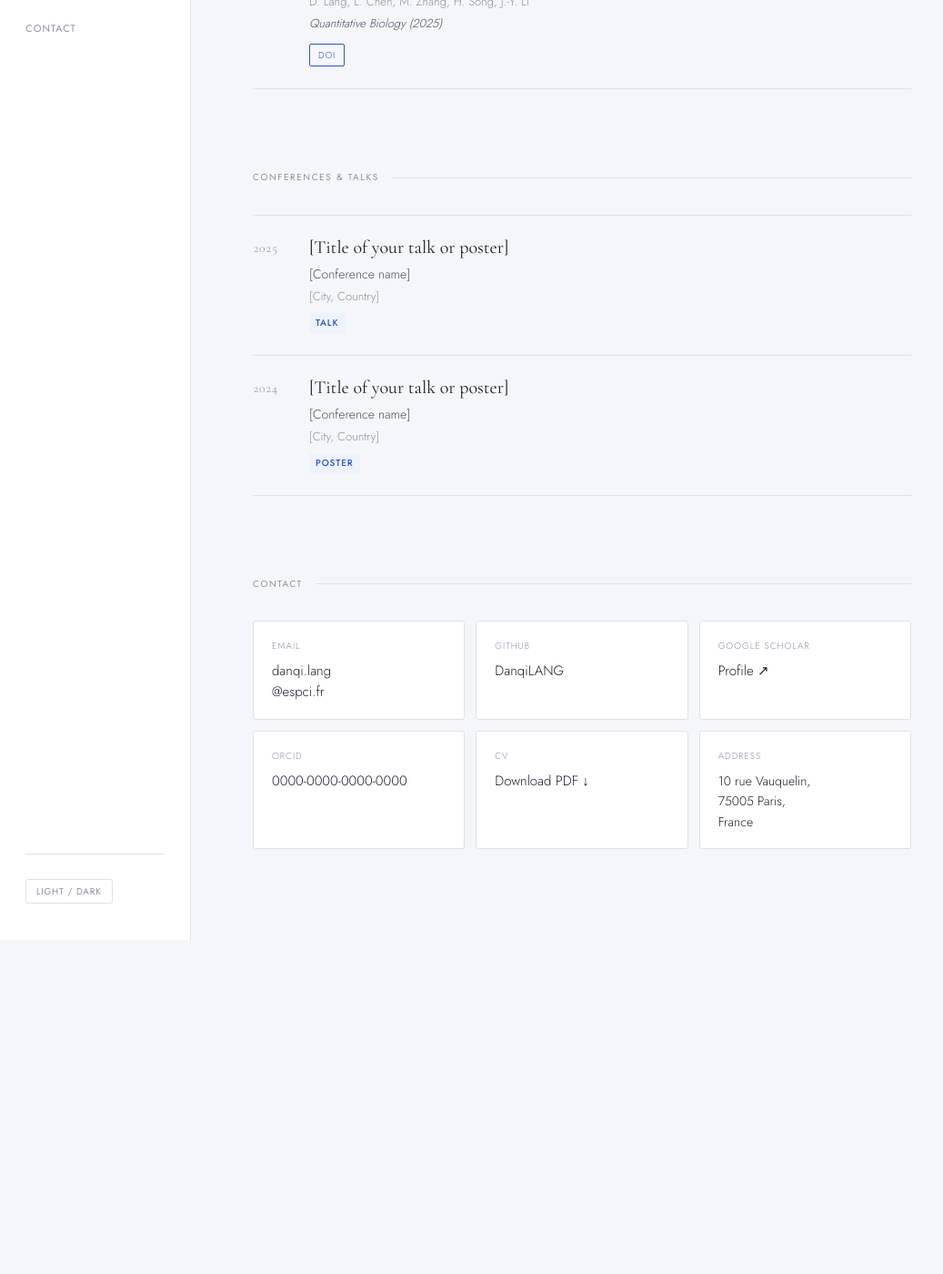
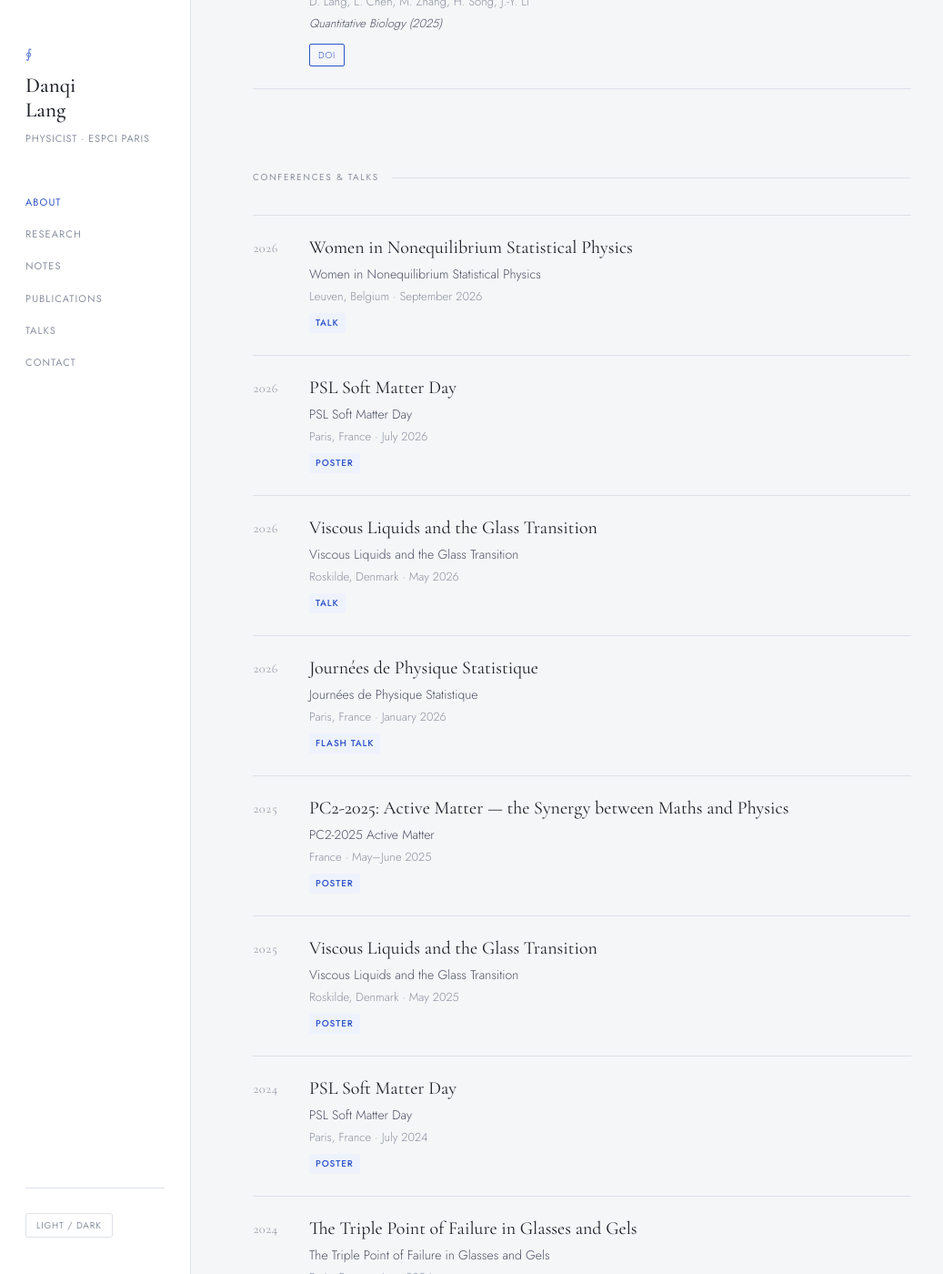
Before and after one commit to DanqiLANG/DanqiLANG.github.io, a Jekyll site: the page built from index.md, in a window 1280 px wide and 1400 px high, scrolled down 4153 px. Shown: the whole window at 91% size, without its empty margins (0-1037 px from the left). Built offline with Jekyll 4.4.1, drawn with Linux system fonts in a browser that asks for light colours; before the commit the page ends 5186 px from its top, so only the background shows below that; some of the changed text lies outside the part shown.

Commit message:
small modifications

```diff
--- a/index.md
+++ b/index.md
@@ -13,13 +13,8 @@ title: Danqi Lang
 <p class="section-label">About</p>
 <div class="about-grid">
   <div class="photo-wrap">
-    <img src="photo.jpeg" alt="Danqi LANG">
-      <svg width="16" height="16" viewBox="0 0 12 12" fill="none" stroke="currentColor" stroke-width="1">
-        <circle cx="12" cy="8" r="4"/>
-        <path d="M4 20c0-4 3.6-7 8-7s8 3 8 7"/>
-      </svg>
-      <span>Photo</span>
-    </div>
+    <img src="photo.jpeg" alt="Danqi Lang">
+  </div>
 
 
 
@@ -38,7 +33,7 @@ title: Danqi Lang
       systems.
     </p>
     <div class="about-links">
-      <a class="about-link" href="mailto:danqi.lang@phys.ens.fr">Email</a>
+      <a class="about-link" href="mailto:danqi.lang@espci.fr">Email</a>
       <a class="about-link" href="https://github.com/DanqiLANG" target="_blank" rel="noopener">GitHub</a>
       <a class="about-link" href="https://scholar.google.com/citations?user=LstND5AAAAAJ&hl=zh-CN" target="_blank" rel="noopener">Google Scholar</a>
       <a class="about-link" href="#" target="_blank" rel="noopener">ORCID</a>
@@ -277,22 +272,82 @@ In this project we propose to use the newly developed numerical approaches to sy
 <div class="talk-list">
 
   <div class="talk-item">
+    <div class="talk-year">2026</div>
+    <div class="talk-body">
+      <div class="talk-title">Women in Nonequilibrium Statistical Physics</div>
+      <div class="talk-venue">Women in Nonequilibrium Statistical Physics</div>
+      <div class="talk-location">Leuven, Belgium · September 2026</div>
+      <span class="talk-type">Talk</span>
+    </div>
+  </div>
+
+  <div class="talk-item">
+    <div class="talk-year">2026</div>
+    <div class="talk-body">
+      <div class="talk-title">PSL Soft Matter Day</div>
+      <div class="talk-venue">PSL Soft Matter Day</div>
+      <div class="talk-location">Paris, France · July 2026</div>
+      <span class="talk-type">Poster</span>
+    </div>
+  </div>
+
+  <div class="talk-item">
+    <div class="talk-year">2026</div>
+    <div class="talk-body">
+      <div class="talk-title">Viscous Liquids and the Glass Transition</div>
+      <div class="talk-venue">Viscous Liquids and the Glass Transition</div>
+      <div class="talk-location">Roskilde, Denmark · May 2026</div>
+      <span class="talk-type">Talk</span>
+    </div>
+  </div>
+
+  <div class="talk-item">
+    <div class="talk-year">2026</div>
+    <div class="talk-body">
+      <div class="talk-title">Journées de Physique Statistique</div>
+      <div class="talk-venue">Journées de Physique Statistique</div>
+      <div class="talk-location">Paris, France · January 2026</div>
+      <span class="talk-type">Flash talk</span>
+    </div>
+  </div>
+
+  <div class="talk-item">
     <div class="talk-year">2025</div>
     <div class="talk-body">
-      <div class="talk-title">[Title of your talk or poster]</div>
-      <div class="talk-venue">[Conference name]</div>
-      <div class="talk-location">[City, Country]</div>
-      <span class="talk-type">Talk</span>
+      <div class="talk-title">PC2-2025: Active Matter — the Synergy between Maths and Physics</div>
+      <div class="talk-venue">PC2-2025 Active Matter</div>
+      <div class="talk-location">France · May–June 2025</div>
+      <span class="talk-type">Poster</span>
+    </div>
+  </div>
+
+  <div class="talk-item">
+    <div class="talk-year">2025</div>
+    <div class="talk-body">
+      <div class="talk-title">Viscous Liquids and the Glass Transition</div>
+      <div class="talk-venue">Viscous Liquids and the Glass Transition</div>
+      <div class="talk-location">Roskilde, Denmark · May 2025</div>
+      <span class="talk-type">Poster</span>
     </div>
   </div>
 
   <div class="talk-item">
     <div class="talk-year">2024</div>
     <div class="talk-body">
-      <div class="talk-title">[Title of your talk or poster]</div>
-      <div class="talk-venue">[Conference name]</div>
-      <div class="talk-location">[City, Country]</div>
+      <div class="talk-title">PSL Soft Matter Day</div>
+      <div class="talk-venue">PSL Soft Matter Day</div>
+      <div class="talk-location">Paris, France · July 2024</div>
       <span class="talk-type">Poster</span>
+    </div>
+  </div>
+
+  <div class="talk-item">
+    <div class="talk-year">2024</div>
+    <div class="talk-body">
+      <div class="talk-title">The Triple Point of Failure in Glasses and Gels</div>
+      <div class="talk-venue">The Triple Point of Failure in Glasses and Gels</div>
+      <div class="talk-location">Paris, France · June 2024</div>
+      <span class="talk-type">Talk</span>
     </div>
   </div>
 
@@ -328,7 +383,7 @@ In this project we propose to use the newly developed numerical approaches to sy
   <div class="contact-item">
     <div class="contact-label">ORCID</div>
     <div class="contact-value">
-      <a href="#" target="_blank" rel="noopener">0000-0000-0000-0000</a>
+      <a href="https://orcid.org/0009-0005-7386-1738" target="_blank" rel="noopener">0009-0005-7386-1738</a>
     </div>
   </div>
   <div class="contact-item">
```
Also changed, not shown: 1 other file.
